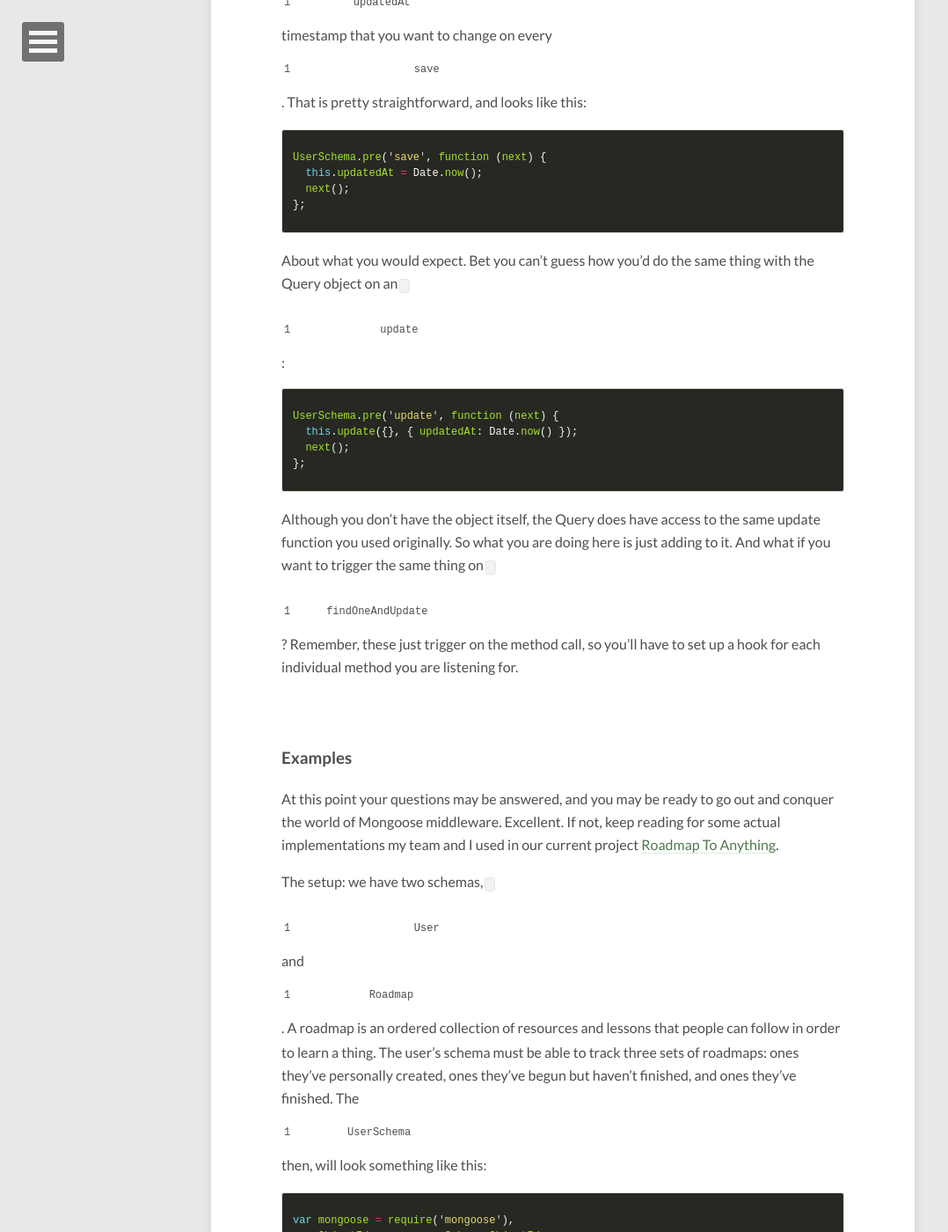
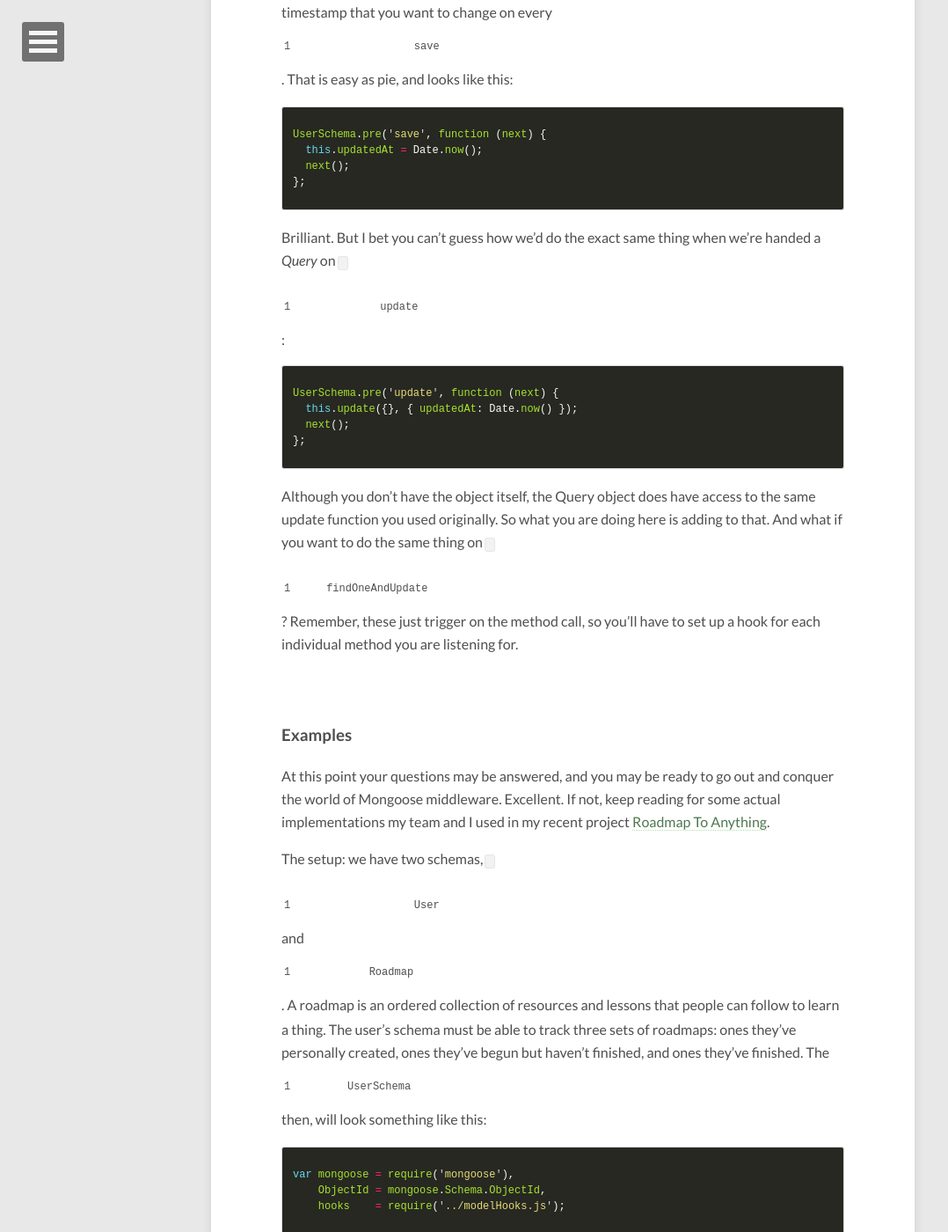
Before and after one commit to delventhalz/delventhalz.github.io, a Jekyll site: the page built from _posts/2016-01-30-mongoose-hooks.markdown, in a window 1280 px wide and 1400 px high, scrolled down 9380 px. Shown: the whole window at 88% size, without its empty margins (0-1078 px from the left). Built offline with Jekyll 4.4.1, drawn with Linux system fonts in a browser that asks for light colours; nearby versions of some CDN libraries; comment, search, counter and statistics services are not loaded; some of the changed text lies outside the part shown.

Commit message:
Tweak Mongoose post wording

```diff
--- a/_posts/2016-01-30-mongoose-hooks.markdown
+++ b/_posts/2016-01-30-mongoose-hooks.markdown
@@ -85,7 +85,7 @@
 
 The reasons here are actually fairly technical. It is not actually possible to trigger a `save` event when you `update` a doc. You see, all of the various versions of update (`update`, `findOneAndUpdate`, etc) are what is called "atomic" methods. They don't actually pull anything out of the database. They go in, find the thing, and then modify it *in place*. So when you "save", by grabbing a thing, pulling it out, modifying it, and putting it back, the database will let everyone know: "Hey, someone is saving something here!" But if you just sneak in, and make a little tweak in place with `update`, the db has nothing to say.
 
-Most of these "atomic" triggers then, are actually a convenience ginned up for Mongoose 4. In the past if you wanted to use nifty methods like `findOneAndUpdate`, you would have had to make do without any events triggering at all. They are definitely a huge value add for the ODM, but lumping all of these different sorts of events together can lead to a lot confusion for unfamiliar developers. So let's clear up some important differences now.
+Most of these "atomic" triggers then, are actually a convenience ginned up for Mongoose 4. In the past if you wanted to use nifty methods like `findOneAndUpdate`, you wouldn't have been able to use any hooks at all. They are definitely a huge value add for the ODM, but lumping all of these different sorts of events together can lead to a lot confusion for unfamiliar developers. So let's clear up some important differences now.
 
 ### Order Matters
 
@@ -144,9 +144,9 @@
 });
 {% endhighlight %}
 
-What you'll get is a huge garbled mess of private variables and various methods. You my friend are looking at a Mongoose `Query` object. Wh-why? What am I supposed to do with this? Well, once again we're running up against some technical limitations. Because we're working atomically, nothing has been pulled out of the database. There is simply no user model to give you. Some applied to before a `find` resolves. Sorry. The Query object does give us some options though.
+What you'll get is a huge garbled mess of private variables and various methods. You my friend are looking at a Mongoose `Query` object. Wh-why? What am I supposed to do with this? Well, once again we're running up against some technical limitations. Because we're working atomically, nothing has been pulled out of the database. There is simply no user model to give you. Same applies to before a `find` resolves. Sorry.
 
-For example, say you have an `updatedAt` timestamp that you want to change on every `save`. That is pretty straightforward, and looks like this:
+The Query object does give us some options though. For example, say you have an `updatedAt` timestamp that you want to change on every `save`. That is easy as pie, and looks like this:
 
 {% highlight javascript %}
 UserSchema.pre('save', function (next) {
@@ -155,7 +155,7 @@
 };
 {% endhighlight %}
 
-About what you would expect. Bet you can't guess how you'd do the same thing with the Query object on an `update`:
+Brilliant. But I bet you can't guess how we'd do the exact same thing when we're handed a _Query_ on `update`:
 
 {% highlight javascript %}
 UserSchema.pre('update', function (next) {
@@ -164,13 +164,13 @@
 };
 {% endhighlight %}
 
-Although you don't have the object itself, the Query does have access to the same update function you used originally. So what you are doing here is just adding to it. And what if you want to trigger the same thing on `findOneAndUpdate`? Remember, these just trigger on the method call, so you'll have to set up a hook for each individual method you are listening for.
+Although you don't have the object itself, the Query object does have access to the same update function you used originally. So what you are doing here is adding to that. And what if you want to do the same thing on `findOneAndUpdate`? Remember, these just trigger on the method call, so you'll have to set up a hook for each individual method you are listening for.
 
 ### Examples
 
-At this point your questions may be answered, and you may be ready to go out and conquer the world of Mongoose middleware. Excellent. If not, keep reading for some actual implementations my team and I used in our current project [Roadmap To Anything](http://roadmaptoanything.heroku.com).
+At this point your questions may be answered, and you may be ready to go out and conquer the world of Mongoose middleware. Excellent. If not, keep reading for some actual implementations my team and I used in my recent project [Roadmap To Anything](http://map-anything.herokuapp.com/).
 
-The setup: we have two schemas, `User` and `Roadmap`. A roadmap is an ordered collection of resources and lessons that people can follow in order to learn a thing. The user's schema must be able to track three sets of roadmaps: ones they've personally created, ones they've begun but haven't finished, and ones they've finished. The `UserSchema` then, will look something like this:
+The setup: we have two schemas, `User` and `Roadmap`. A roadmap is an ordered collection of resources and lessons that people can follow to learn a thing. The user's schema must be able to track three sets of roadmaps: ones they've personally created, ones they've begun but haven't finished, and ones they've finished. The `UserSchema` then, will look something like this:
 
 {% highlight javascript %}
 var mongoose = require('mongoose'),
@@ -229,7 +229,7 @@
 });
 {% endhighlight %}
 
-Notice how we make sure to `call` our heper function and pass in the current `this` context. As messy as that `Query` object is, we're going to need it.
+Notice how we make sure to `call` our heper function and pass in the current `this` context. As messy as that Query object is, we're going to need it.
 
 {% highlight javascript %}
 var handleCompletedRoadmaps = function (next) {
```
Also changed, not shown: other parts of _posts/2016-01-30-mongoose-hooks.markdown (+2 -2 lines).
